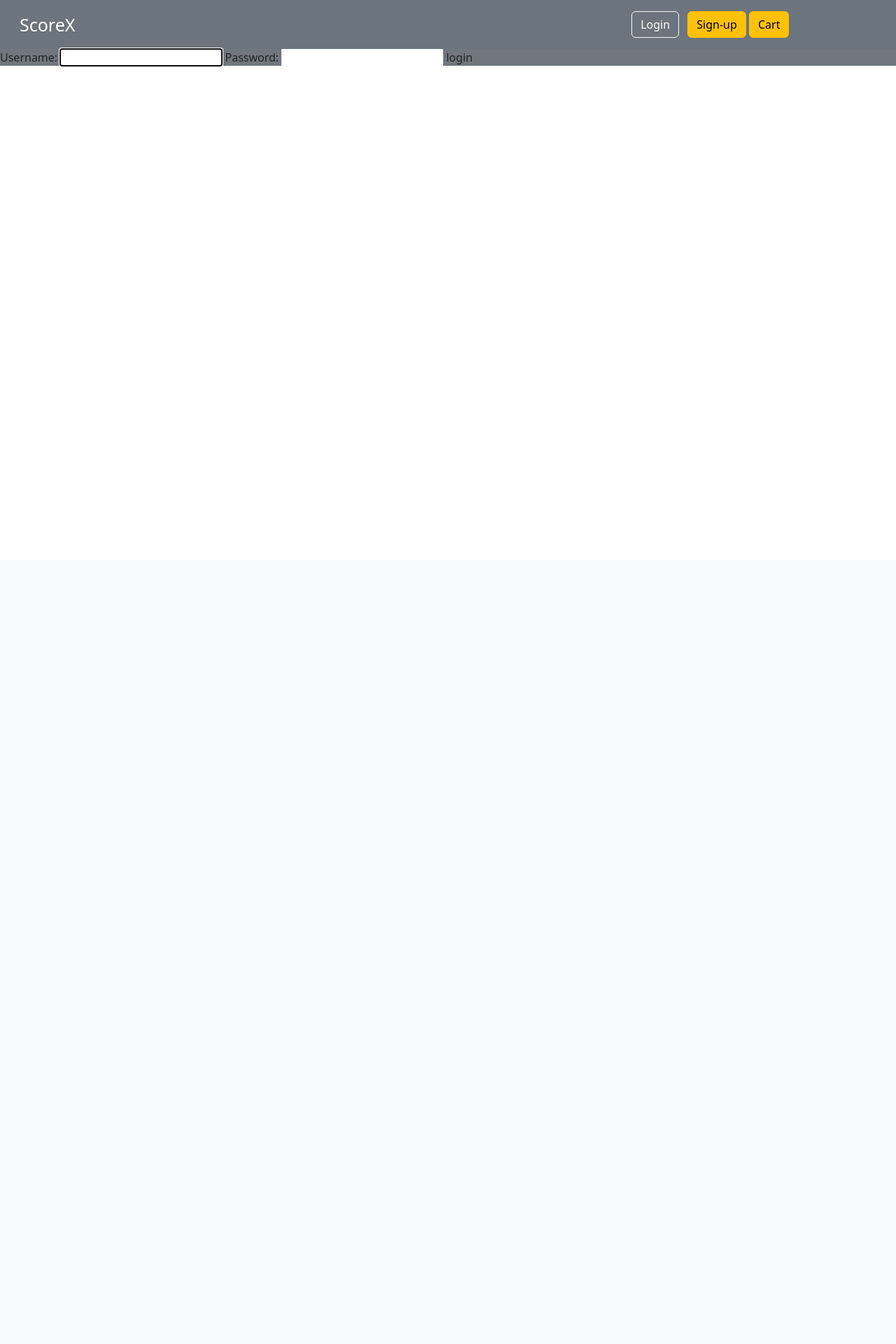
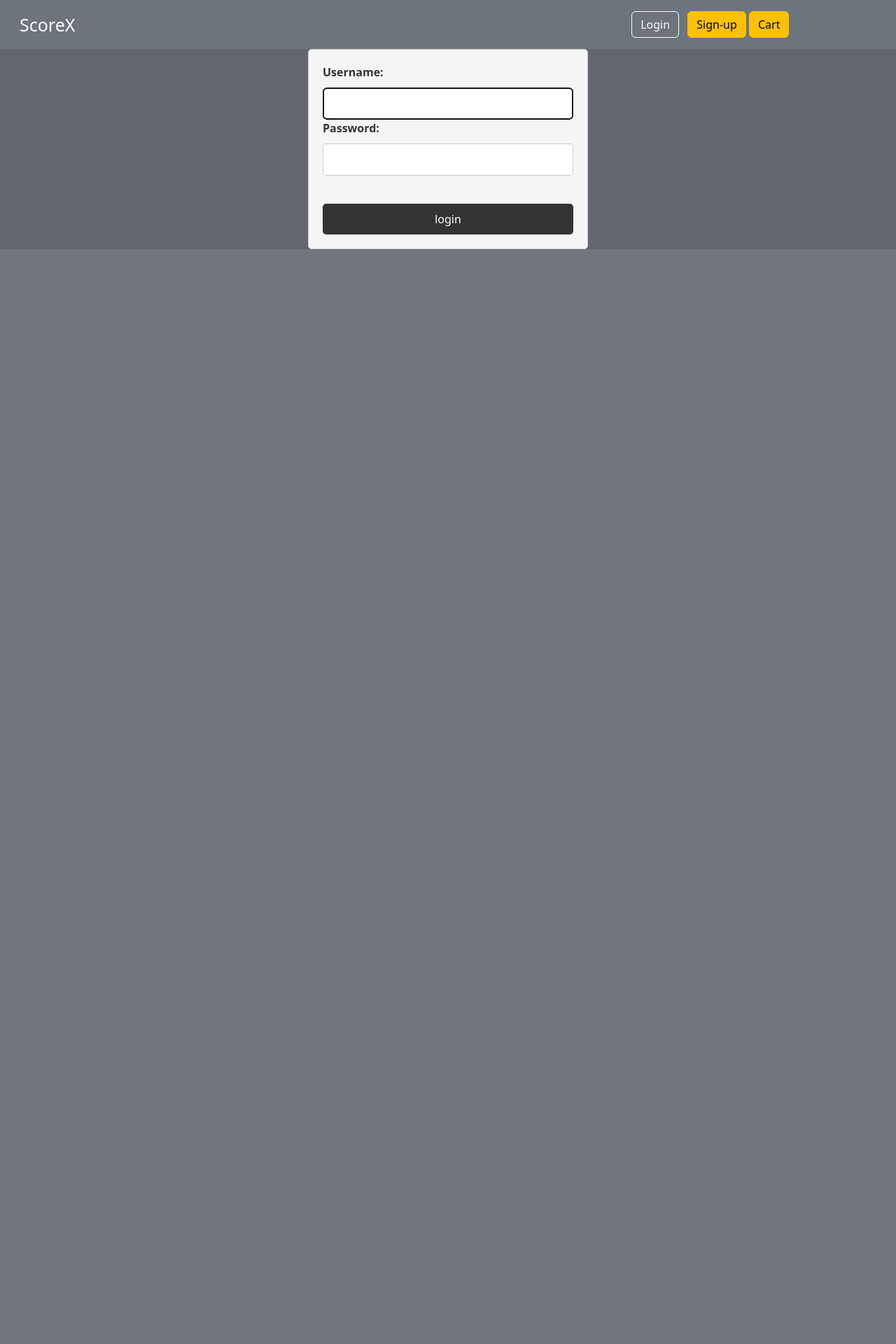
Before and after one commit to maselko116/ScoreX, a Django app: page /login/ in a window 1280 px wide. Shown: the top 1920 px of the page at 70% size. Before the commit the page ends 95 px from the top, so only its background shows below. Run offline with Django 4.2, Linux system fonts and the light colour scheme; some libraries are stand-ins or nearby versions.

Commit message:
login and register page

```diff
--- a/ScoreX_sport/base/static/css/style.css
+++ b/ScoreX_sport/base/static/css/style.css
@@ -6,7 +6,12 @@
     text-align: center;
     height: 200px;
 }
+.main-container{
+  height: auto;
+  background-color: #60646de1;
 
+
+}
 .home-container-new{
   width: 80%;
   height: 100%;
@@ -108,56 +113,102 @@
   font-size:20px
 }
 
+  .login-form {
+    max-width: 400px;
+    margin: 0 auto;
+    padding: 20px;
+    background-color: #f5f5f5;
+    border: 1px solid #ccc;
+    border-radius: 5px;
+}
 
+.login-form h2 {
+    text-align: center;
+    margin-bottom: 20px;
+    color: #333;
+}
 
-.signing
-{
-    font-weight: 600;
-float: right;
-margin-right: 30px;
-  background-color: #4e4d4d;
-  margin-left: 20px;
-  color: black;
-  padding: 10px 20px;
-  border: 1px solid black;
-  border-radius: 4px;
-  font-size: 16px;
+.login-form label {
+    display: block;
+    margin-bottom: 10px;
+    font-weight: bold;
+    color: #333;
 }
-.signing:hover {
-    background-color: #555555;
-  }
 
-  .signing:focus {
-    outline: none;
-  }
-  .logging{
-    font-weight: 600;
-   float: right;
-    background-color: rgba(212, 52, 52, 0.735);
-    margin-left: 20px;
-    color: rgb(0, 0, 0);
-    padding: 10px 20px;
-    border: 1px solid black;
-    border-radius: 4px;
-    font-size: 16px;
-  }.logging:hover {
-    background-color: #555555;
-  }
+.login-form input[type="text"],
+.login-form input[type="password"] {
+    width: 100%;
+    padding: 10px;
+    border: 1px solid #ccc;
+    border-radius: 5px;
+}
 
-  .loggins:focus {
-    outline: none;
-  }
+.login-form button[type="submit"] {
+    width: 100%;
+    padding: 10px;
+    margin-top: 40px;
+    background-color: #333;
+    color: #fff;
+    border: none;
+    border-radius: 5px;
+    cursor: pointer;
+}
 
+.login-form button[type="submit"]:hover {
+    background-color: #555;
+}
 
-  .signup_boxes
-  {
-    padding: 10px;
-    display: block;
-  }
-  #formula1{
+.signup-form {
+  max-width: 400px;
+  margin: 0 auto;
+  padding: 20px;
+  background-color: #f5f5f5;
+  border: 1px solid #ccc;
+  border-radius: 5px;
+}
 
-    margin-left: 50px;
-  }
+.signup-form h1 {
+  text-align: center;
+  margin-bottom: 20px;
+  color: #333;
+}
+
+.signup-form label {
+  display: block;
+  margin-bottom: 10px;
+  font-weight: bold;
+  color: #333;
+}
+
+.signup-form input[type="text"],
+.signup-form input[type="email"],
+.signup-form input[type="password"] {
+  width: 100%;
+  padding: 10px;
+  border: 1px solid #ccc;
+  border-radius: 5px;
+}
+
+.signup-form button.sbm {
+  width: 100%;
+  padding: 10px;
+  background-color: #333;
+  color: #fff;
+  border: none;
+  border-radius: 5px;
+  cursor: pointer;
+  margin-top: 40px;
+}
+
+.signup-form button.sbm:hover {
+  background-color: #555;
+}
+
+.signup-form .error-message {
+  color: red;
+  margin-top: 5px;
+}
+
   .my-input
   {
     padding: 10px;
@@ -225,6 +276,15 @@
     align-items: center;
     margin-top: 20px;
 }
+.order_an_item a {
+  padding: 10px 20px;
+  background-color: #333;
+  color: #fff;
+  text-decoration: none;
+  border-radius: 4px;
+  font-weight: bold;
+}
+
 
 .cart-buttons a {
     padding: 10px 20px;
--- a/ScoreX_sport/base/templates/frame.html
+++ b/ScoreX_sport/base/templates/frame.html
@@ -1,8 +1,9 @@
-{% load static %}
+
 <!doctype html>
 
 <html>
     <head>
+        {% load static %}
         <meta charset="utf-8">
         <meta name="viewport" content="width=device-width, initial-scale=1.0">
         <script src = "https://cdn.tailwindcss.com"> </script>
@@ -19,7 +20,7 @@
 
     </head>
     <body>
-
+       <div class="main-container" style="min-height: 3000px; background-color: ;">
         {% if request.user.is_authenticated %}
         <div class="welcome_bar">
             <span class="logged-in">You are logged in with:</span>
@@ -53,9 +54,10 @@
             {% block content %}
             {% endblock %}
           </div>
-
+    </div>
           <script type="text/javascript" scr="{% static '/js/cart.js' %}">  </script>
           <script src="https://cdn.jsdelivr.net/npm/bootstrap@5.3.0/dist/js/bootstrap.bundle.min.js" integrity="sha384-geWF76RCwLtnZ8qwWowPQNguL3RmwHVBC9FhGdlKrxdiJJigb/j/68SIy3Te4Bkz" crossorigin="anonymous">
           </script>
+
     </body>
 </html>
--- a/ScoreX_sport/base/templates/login.html
+++ b/ScoreX_sport/base/templates/login.html
@@ -38,7 +38,7 @@
     <button class="sbm"> SUBMIT </button>
 </form>
  -->
- <form action="" method="POST">
+ <form class="login-form" action="" method="POST">
     {% csrf_token %}
     {{login_form}}
     <button type="submit">login</button>
--- a/ScoreX_sport/base/templates/shopping_cart.html
+++ b/ScoreX_sport/base/templates/shopping_cart.html
@@ -5,7 +5,7 @@
 <a class="back-to-shopping" href="{% url 'base:index' %}">  BACK TO SHOPPING </a>
 <form method="POST" action="{% url 'base:sending_data' %}">
   {% csrf_token %}
-  <button type="submit"> ZAMÓW </button>
+
 </form>
 <div class="cart">
   {% for item in items %}
@@ -18,6 +18,7 @@
   <p class="cart-total">Total Price: {{ cart.total_price }} zł</p>
   <div class="cart-buttons">
     <a href="{% url 'base:sending_data' %}">ZAMÓW PRZEDMIOTY</a>
+    <button class="order_an_item" type="submit"> ZAMÓW </button>
     <a class="back-to-shopping" href="{% url 'base:index' %}">CONTINUE SHOPPING</a>
   </div>
 </div>
--- a/ScoreX_sport/base/templates/signup.html
+++ b/ScoreX_sport/base/templates/signup.html
@@ -6,12 +6,10 @@
 
 
 {%block content%}
-<div>
-    <h1> Sign Up</h1>
-</div>
 
 
-<form id="formula1" method="post" action=".">
+
+<form class="signup-form" method="post" action=".">
     {% csrf_token %}
 
 
--- a/ScoreX_sport/base/views.py
+++ b/ScoreX_sport/base/views.py
@@ -13,6 +13,10 @@
 from django.dispatch import receiver
 from django.urls import reverse
 
+from .forms import OrderDetailsForm
+
+
+
 def logout_req(request):
     logout(request)
     return redirect("base:index")
@@ -26,36 +30,38 @@
         'items': items,
     })
 
-@login_required
+
 def go_to_cart(request):
-    customer = Customer.objects.get(user=request.user)
-    cart = Cart.objects.get(customer=customer)
-    items = CartItem.objects.filter(cart=cart)
+    if request.user.is_authenticated:
+        customer = Customer.objects.get(user=request.user)
+        cart = Cart.objects.get(customer=customer)
+        items = CartItem.objects.filter(cart=cart)
 
-    total_price = 0
+        total_price = 0
 
-    if request.method == 'POST':
+        if request.method == 'POST':
 
-        order = Order.objects.create(customer=customer)
+            order = Order.objects.create(customer=customer)
 
-        if items:
-            for item in items:
-                OrderItem.objects.create(product=item.product, order=order)
-                total_price += item.product.price * item.quantity  # Dodanie ceny produktu do łącznej ceny koszyka
-                item.delete()  # Usunięcie elementu koszyka
-            cart.delete()  # Usunięcie koszyka
-            return redirect('base:sending_data')
+            if items:
+                for item in items:
+                    OrderItem.objects.create(product=item.product, order=order)
+                    total_price += item.product.price * item.quantity  # Dodanie ceny produktu do łącznej ceny koszyka
+                    item.delete()  # Usunięcie elementu koszyka
+                cart.delete()  # Usunięcie koszyka
+                return redirect('base:sending_data')
 
-    # Obliczenie łącznej ceny koszyka
-    for item in items:
-        total_price += item.product.price * item.quantity
+        # Obliczenie łącznej ceny koszyka
+        for item in items:
+            total_price += item.product.price * item.quantity
 
-    context = {'items': items,
-               'cart': cart,
-               'total_price': total_price
-               }
-    return render(request, 'shopping_cart.html', context)
-
+        context = {'items': items,
+                'cart': cart,
+                'total_price': total_price
+                }
+        return render(request, 'shopping_cart.html', context)
+    else:
+         return redirect('/login')
 
 @login_required
 def add_item(request, item_id):
@@ -126,3 +132,16 @@
         #'order_items': order_items,
     }
     return render(request, 'sending_data.html', context)
+
+
+def sending_data(request):
+    if request.method == 'POST':
+        form = OrderDetailsForm(request.POST)
+        if form.is_valid():
+            order_details = form.save()
+            # Wykonaj inne operacje, takie jak zapisanie przedmiotów zamówienia itp.
+            return redirect('order_details', order_id=order_details.id)
+    else:
+        form = OrderDetailsForm()
+
+    return render(request, 'sending_data.html', {'order_details_form': form})
```
Also changed, not shown: ScoreX_sport/base/forms.py (+7 -0 lines), ScoreX_sport/db.sqlite3.
